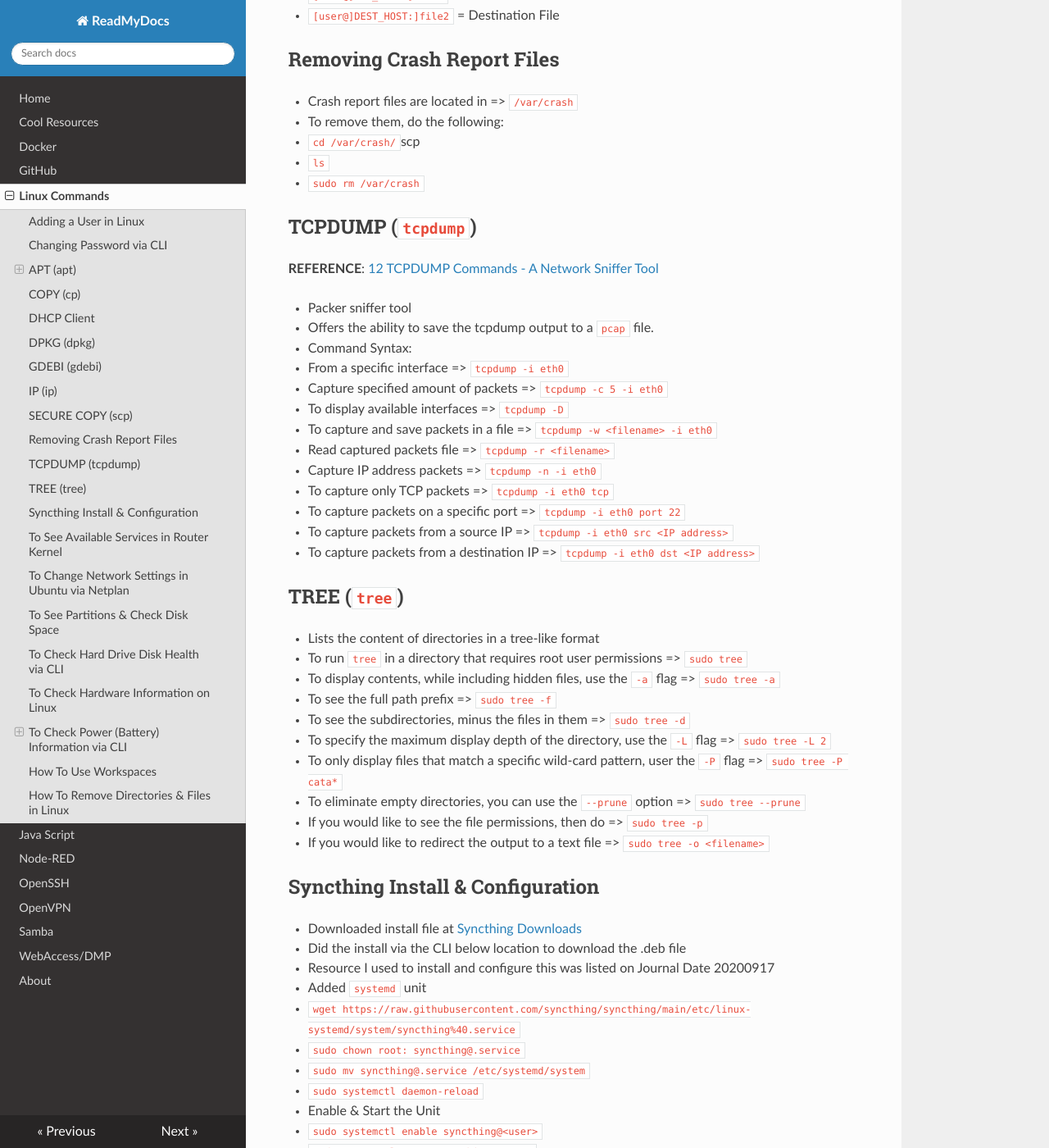
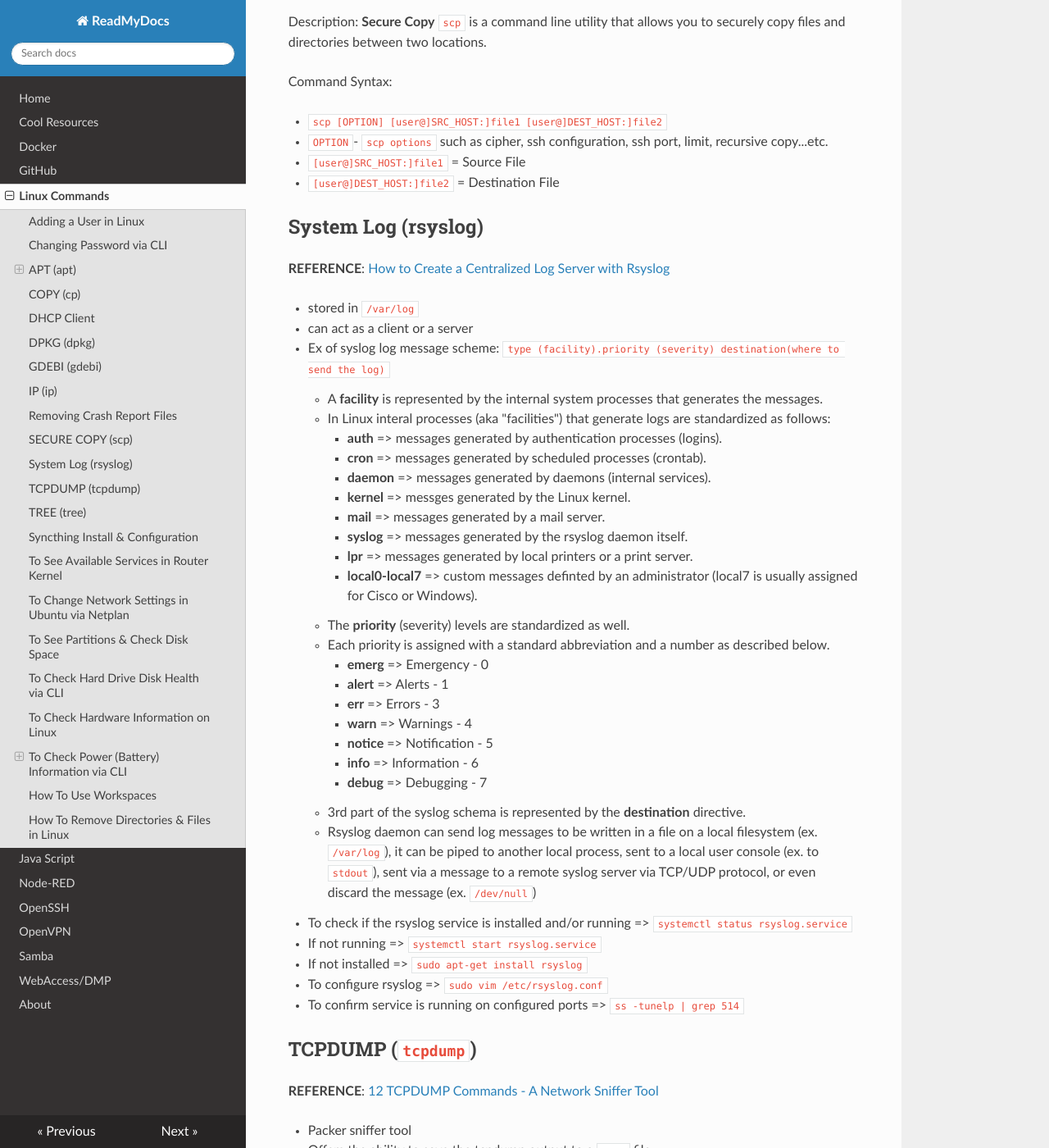
Before and after one commit to mholdiman19/mholdiman19.github.io, an MkDocs documentation site: the page built from docs/commands.md, in a window 1280 px wide and 1400 px high, scrolled down 3205 px. Shown: the whole window at 82% size. Built offline with MkDocs 1.6.1, drawn with Linux system fonts in a browser that asks for light colours; nearby versions of some CDN libraries; some of the changed text lies outside the part shown.

Commit message:
added syslog server info
added rsyslog commands

```diff
--- a/docs/commands.md
+++ b/docs/commands.md
@@ -100,6 +100,14 @@
       * EX => `ethtool -i eth0`
       * EX => `ethtool -S eth0`
 
+## Removing Crash Report Files ##
+
+* Crash report files are located in => `/var/crash`
+* To remove them, do the following:
+  * `cd /var/crash/`scp
+  * `ls`
+  * `sudo rm /var/crash`
+
 ## SECURE COPY (`scp`) ##
 
   Resource => [How to Use SCP Command to Securely Transfer Files](https://linuxize.com/post/how-to-use-scp-command-to-securely-transfer-files/)
@@ -113,13 +121,41 @@
   * `[user@]SRC_HOST:]file1` = Source File
   * `[user@]DEST_HOST:]file2` = Destination File
 
-## Removing Crash Report Files ##
+## System Log (rsyslog)
 
-* Crash report files are located in => `/var/crash`
-* To remove them, do the following:
-  * `cd /var/crash/`scp
-  * `ls`
-  * `sudo rm /var/crash`
+__REFERENCE__:  [How to Create a Centralized Log Server with Rsyslog](https://www.tecmint.com/create-centralized-log-server-with-rsyslog-in-centos-7/#:~:text=The%20syslog%20server%20on%20a,messages%20can%20send%20their%20logs.)
+
+* stored in `/var/log`
+* can act as a client or a server
+* Ex of syslog log message scheme:  `type (facility).priority (severity) destination(where to send the log)`
+    - A __facility__ is represented by the internal system processes that generates the messages.
+    - In Linux interal processes (aka "facilities") that generate logs are standardized as follows:
+        - __auth__ => messages generated by authentication processes (logins).
+        - __cron__ => messages generated by scheduled processes (crontab).
+        - __daemon__ => messages generated by daemons (internal services).
+        - __kernel__ => messges generated by the Linux kernel.
+        - __mail__ => messages generated by a mail server.
+        - __syslog__ => messages generated by the rsyslog daemon itself.
+        - __lpr__ => messages generated by local printers or a print server.
+        - __local0-local7__ => custom messages definted by an administrator (local7 is usually assigned for Cisco or Windows).
+    - The __priority__ (severity) levels are standardized as well.
+    - Each priority is assigned with a standard abbreviation and a number as described below.
+        - __emerg__ => Emergency - 0
+        - __alert__ => Alerts - 1
+        - __err__ => Errors - 3
+        - __warn__ => Warnings - 4
+        - __notice__ => Notification - 5
+        - __info__ => Information - 6
+        - __debug__ => Debugging - 7
+    - 3rd part of the syslog schema is represented by the __destination__ directive.
+    - Rsyslog daemon can send log messages to be written in a file on a local filesystem (ex. `/var/log`), it can be piped to another local process, sent to a local user console (ex. to `stdout`), sent via a message to a remote syslog server via TCP/UDP protocol, or even discard the message (ex. `/dev/null`)
+* To check if the rsyslog service is installed and/or running => `systemctl status rsyslog.service`
+* If not running => `systemctl start rsyslog.service`
+* If not installed => `sudo apt-get install rsyslog`
+* To configure rsyslog => `sudo vim /etc/rsyslog.conf`
+* To confirm service is running on configured ports => `ss -tunelp | grep 514`
+
+
 
 ## TCPDUMP (`tcpdump`)
 
```
